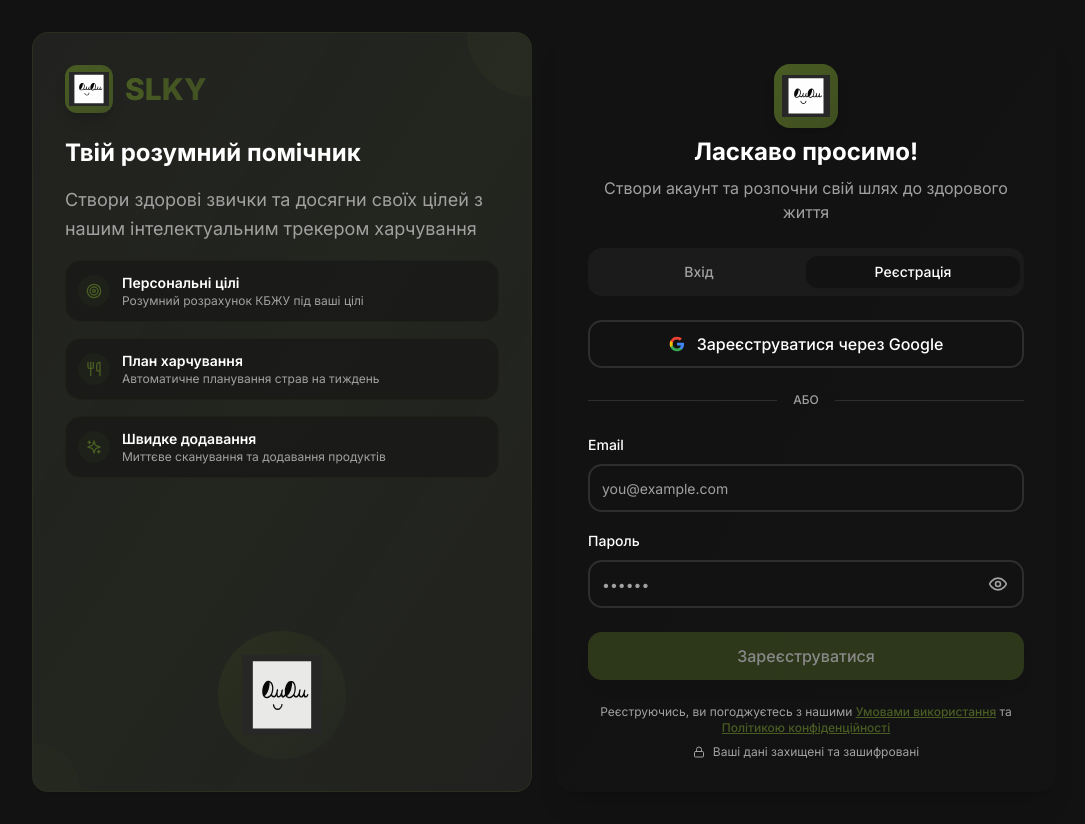
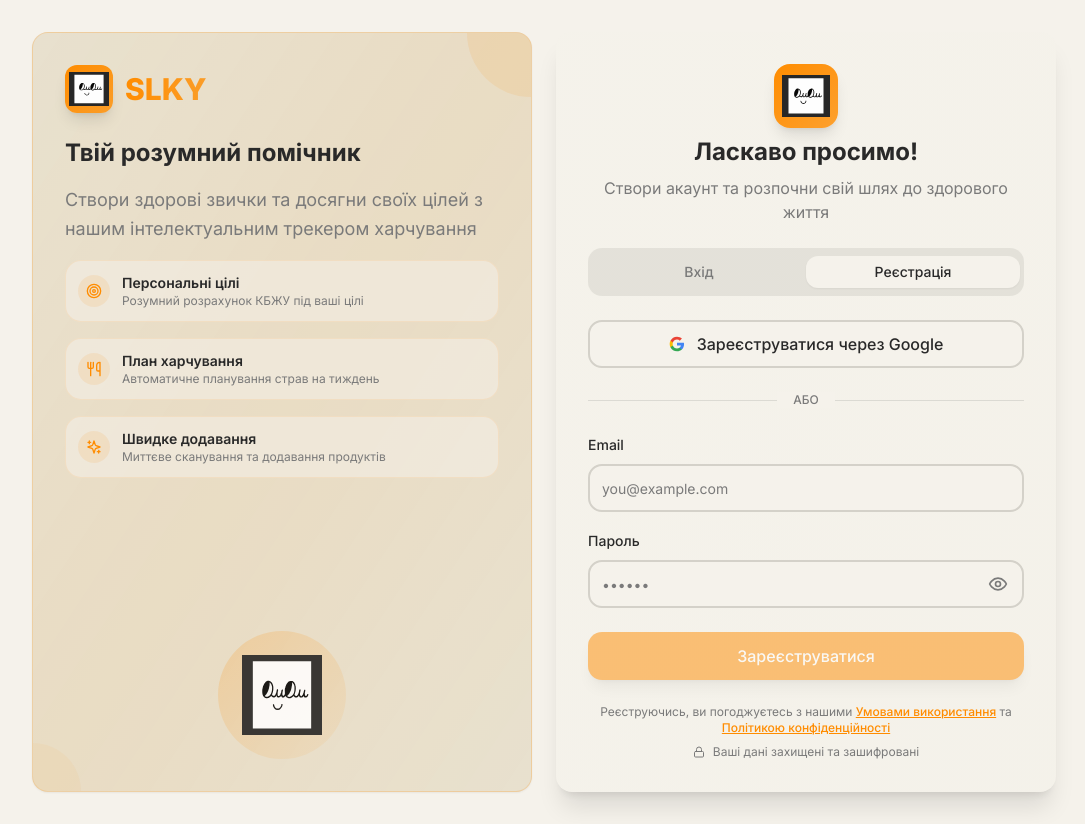
Before and after one commit to M0riko/OmOmFinal, a React (Vite) app: page /auth in a window 1280 px wide. Shown: the whole page, without its empty margins (96-1181 px from the left). Built offline with nearby package versions, Linux system fonts and the light colour scheme; no server answers.

Commit message:
feat: implement Light Creamy-Khaki style for military theme and update tailwind config

```diff
--- a/src/index.css
+++ b/src/index.css
@@ -129,59 +129,58 @@
   }
 
   .military {
-    --background: 0 0% 7%;
-    --foreground: 0 0% 100%;
+    --background: 44 33% 94%;
+    --foreground: 0 0% 16%;
 
-    --card: 0 0% 12%;
-    --card-foreground: 0 0% 100%;
+    --card: 51 23% 88%;
+    --card-foreground: 0 0% 16%;
 
-    --popover: 0 0% 12%;
-    --popover-foreground: 0 0% 100%;
+    --popover: 0 0% 100%;
+    --popover-foreground: 0 0% 16%;
 
-    --primary: 80 45% 25%;
+    --primary: 33 100% 50%;
     --primary-foreground: 0 0% 100%;
 
-    --secondary: 82 30% 16%;
-    --secondary-foreground: 0 0% 63%;
+    --secondary: 0 0% 100%;
+    --secondary-foreground: 0 0% 16%;
 
-    --muted: 0 0% 14%;
-    --muted-foreground: 0 0% 63%;
+    --muted: 45 12% 81%;
+    --muted-foreground: 0 0% 48%;
 
-    --accent: 80 45% 18%;
-    --accent-foreground: 0 0% 100%;
+    --accent: 51 23% 84%;
+    --accent-foreground: 0 0% 16%;
 
-    --destructive: 0 64% 50%;
+    --destructive: 0 84% 50%;
     --destructive-foreground: 0 0% 100%;
 
-    --border: 0 0% 18%;
-    --input: 0 0% 18%;
-    --ring: 80 45% 25%;
+    --border: 45 12% 76%;
+    --input: 45 12% 81%;
+    --ring: 33 100% 50%;
 
-    --sidebar-background: 0 0% 10%;
-    --sidebar-foreground: 0 0% 90%;
-    --sidebar-primary: 80 45% 25%;
+    --sidebar-background: 51 23% 88%;
+    --sidebar-foreground: 0 0% 16%;
+    --sidebar-primary: 33 100% 50%;
     --sidebar-primary-foreground: 0 0% 100%;
-    --sidebar-accent: 80 45% 15%;
-    --sidebar-accent-foreground: 0 0% 100%;
-    --sidebar-border: 0 0% 14%;
-    --sidebar-ring: 80 45% 25%;
+    --sidebar-accent: 51 23% 82%;
+    --sidebar-accent-foreground: 0 0% 16%;
+    --sidebar-border: 45 12% 76%;
+    --sidebar-ring: 33 100% 50%;
 
     --success: 122 46% 34%;
     --success-foreground: 0 0% 100%;
     --warning: 43 96% 58%;
     --warning-foreground: 0 0% 10%;
-
-    --info: 210 40% 45%;
+    --info: 210 40% 55%;
     --info-foreground: 0 0% 100%;
 
-    --gradient-primary: linear-gradient(135deg, hsl(80 45% 25%), hsl(95 40% 18%));
+    --gradient-primary: linear-gradient(135deg, hsl(33 100% 50%), hsl(25 90% 45%));
     --gradient-success: linear-gradient(135deg, hsl(122 46% 34%), hsl(135 40% 28%));
-    --gradient-energy: linear-gradient(135deg, hsl(82 30% 16%), hsl(0 0% 12%));
-    --gradient-subtle: linear-gradient(180deg, hsl(0 0% 7%), hsl(0 0% 12%));
+    --gradient-energy: linear-gradient(135deg, hsl(51 23% 88%), hsl(45 12% 81%));
+    --gradient-subtle: linear-gradient(180deg, hsl(44 33% 94%), hsl(51 23% 88%));
 
-    --shadow-card: 0 2px 8px hsla(0 0% 0% / 0.45);
-    --shadow-elevated: 0 4px 16px hsla(0 0% 0% / 0.55);
-    --shadow-glow: 0 0 12px hsla(80 45% 25% / 0.2);
+    --shadow-card: 0 2px 8px hsla(0 0% 0% / 0.08);
+    --shadow-elevated: 0 4px 16px hsla(0 0% 0% / 0.12);
+    --shadow-glow: 0 0 12px hsla(33 100% 50% / 0.15);
   }
 }
 
--- a/tailwind.config.ts
+++ b/tailwind.config.ts
@@ -1,7 +1,7 @@
 import type { Config } from "tailwindcss";
 
 export default {
-  darkMode: ["class", ".dark, .military"],
+  darkMode: ["class"],
   content: ["./pages/**/*.{ts,tsx}", "./components/**/*.{ts,tsx}", "./app/**/*.{ts,tsx}", "./src/**/*.{ts,tsx}"],
   prefix: "",
   theme: {
```
